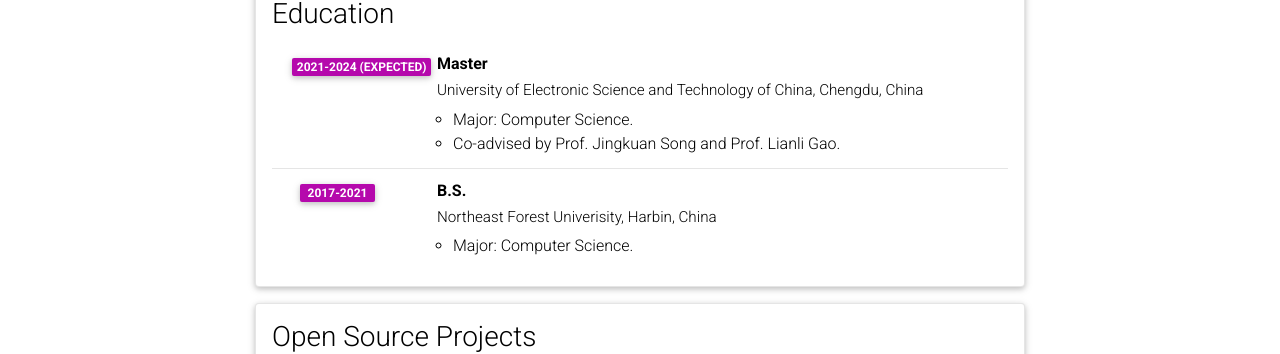
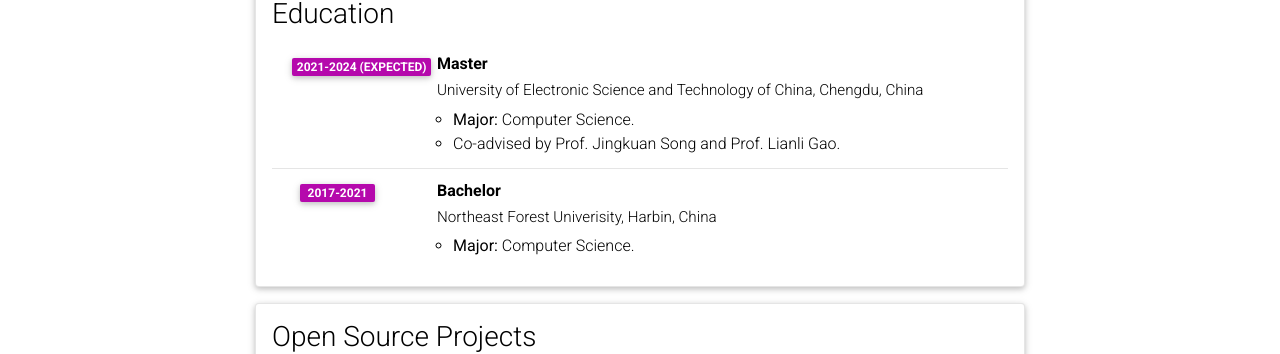
Before and after one commit to leolee99/leolee99.github.io, a Jekyll site: the page built from _pages/cv.md, in a window 1280 px wide and 900 px high. Shown: the part 381-735 px from the top of the window. Built offline with Jekyll 4.4.1, drawn with Linux system fonts in a browser that asks for light colours; comment, search, counter and statistics services are not loaded; a style sheet for code colours, icons or effects is not loaded.

Commit message:
Update cv.yml

```diff
--- a/_data/cv.yml
+++ b/_data/cv.yml
@@ -13,13 +13,13 @@
       institution: University of Electronic Science and Technology of China, Chengdu, China
       year: 2021-2024 (Expected)
       description:
-        - "Major: Computer Science."
+        - "<b>Major:</b> Computer Science."
         - Co-advised by Prof. Jingkuan Song and Prof. Lianli Gao.
-    - title: B.S.
+    - title: Bachelor
       institution: Northeast Forest Univerisity, Harbin, China
       year: 2017-2021
       description:
-        - "Major: Computer Science."
+        - "<b>Major:</b> Computer Science."
 
 # - title: Experience
 #   type: time_table
```
